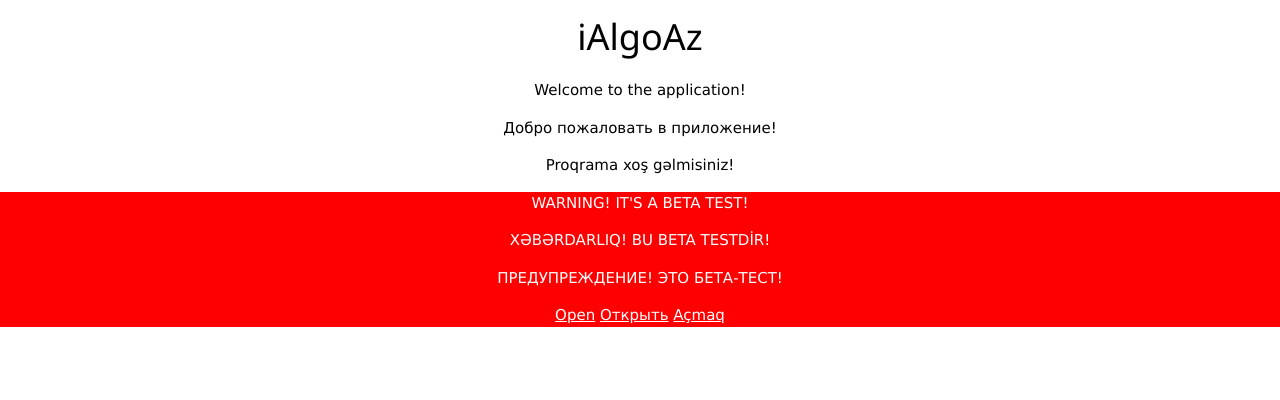
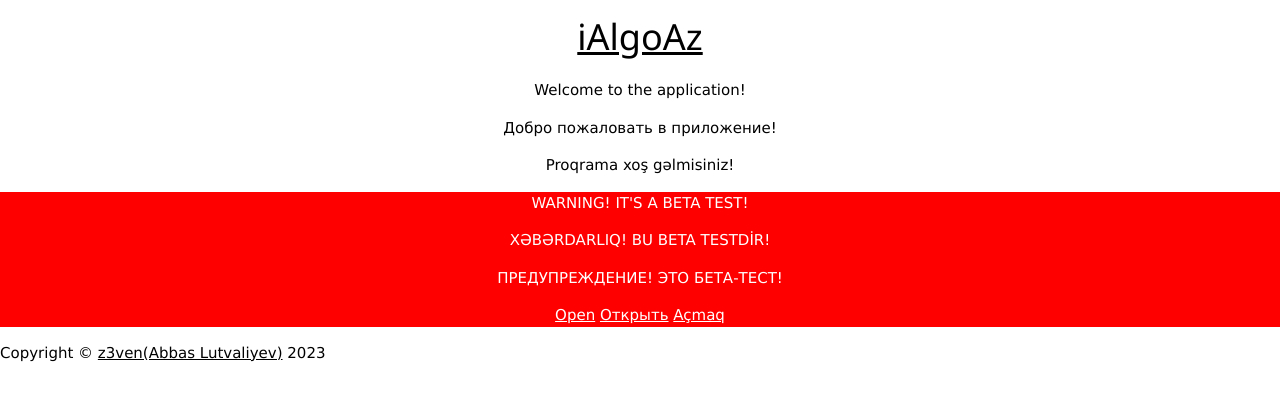
Before and after one commit to z3ven/ialgoaz.github.io, a plain HTML site: page index.html in a window 1280 px wide. Drawn offline with Linux system fonts and the light colour scheme.

Commit message:
Update index.html

```diff
--- a/index.html
+++ b/index.html
@@ -10,7 +10,7 @@
 </head>
 <body>
     <div class="centered">
-        <h1>iAlgoAz</h1>
+        <a href="https://github.com/z3ven/iAlgoAz"><h1>iAlgoAz</h1></a>
         <p>Welcome to the application!</p>
         <p>Добро пожаловать в приложение!</p>
         <p>Proqrama xoş gəlmisiniz!</p>
@@ -23,5 +23,8 @@
             <a href="https://learn.algoritmika.az">Açmaq</a>
         </div>
     </div>
+    <div class="footer">
+        <p>Copyright &copy; <a href="https://github.com/z3ven/">z3ven(Abbas Lutvaliyev)</a> 2023</p>
+    </div>
 </body>
 </html>
```
